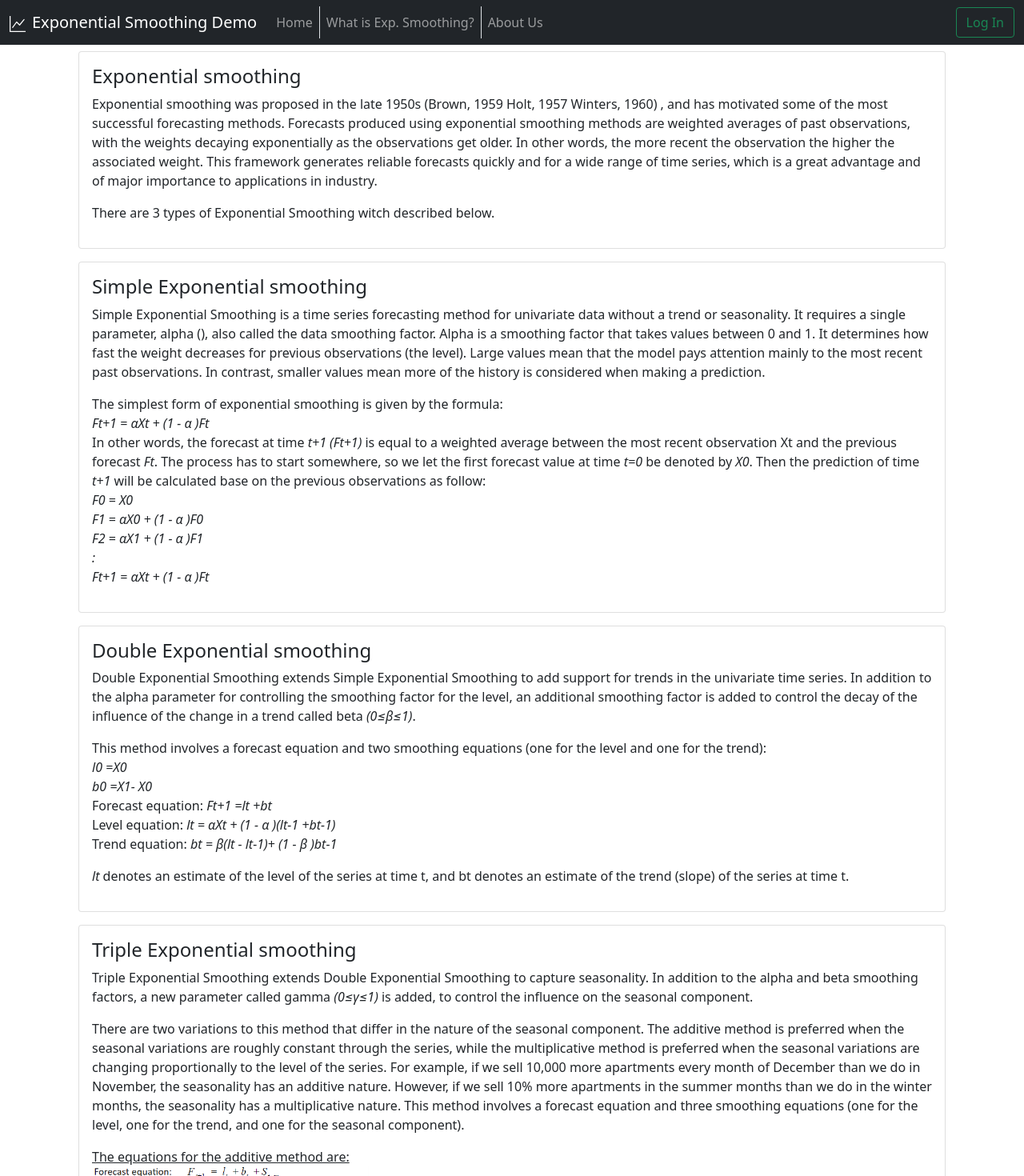
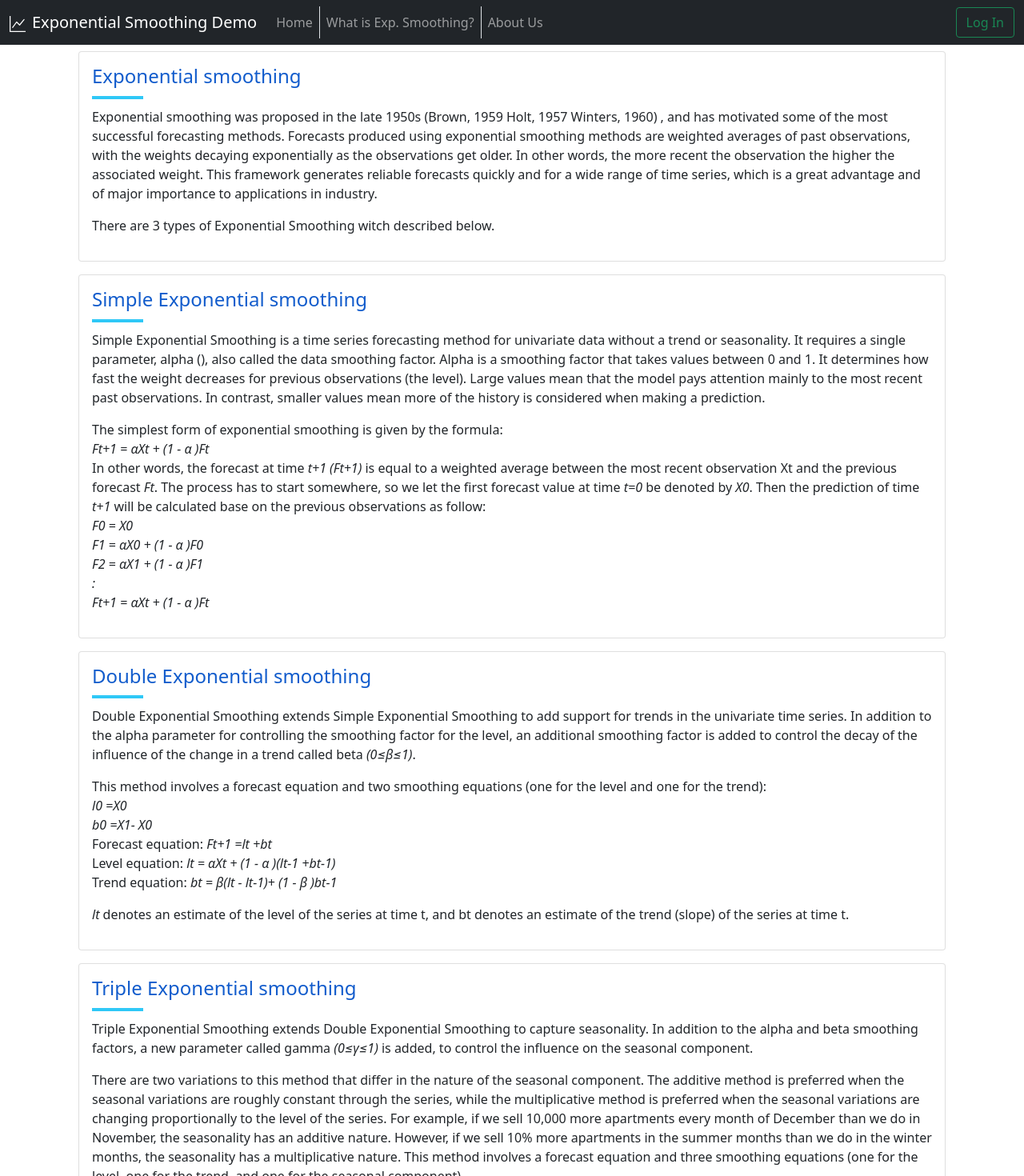
Before and after one commit to shuky-shukrun/Exponential-Smoothing-Demo, a React (Create React App) app: page /what-is in a window 1280 px wide. Shown: the top 1470 px of the page at 80% size. Built offline with nearby package versions, Linux system fonts and the light colour scheme; no server answers.

Commit message:
layout fixes

```diff
--- a/public/index.html
+++ b/public/index.html
@@ -5,10 +5,7 @@
     <link rel="icon" href="%PUBLIC_URL%/favicon.ico" />
     <meta name="viewport" content="width=device-width, initial-scale=1" />
     <meta name="theme-color" content="#000000" />
-    <meta
-      name="description"
-      content="Web site created using create-react-app"
-    />
+    <meta name="description" content="Exponential Smoothing Demonstration" />
     <link rel="apple-touch-icon" href="%PUBLIC_URL%/logo192.png" />
     <!--
       manifest.json provides metadata used when your web app is installed on a
--- a/src/pages/about-us/about-general.jsx
+++ b/src/pages/about-us/about-general.jsx
@@ -7,8 +7,8 @@ const AboutGeneral = (props) => {
             <h3 className="main-heading">About Us</h3>
             <div className="underline "></div>
             <p>
-              This demo system is our final project on 'Advanced WEB technology'
-              course.
+              This demo system is our final project on 'Advanced WEB
+              Technologies' course.
               <br></br>
               The system allows the user to run three different methods of
               exponential smoothing and optimize the smoothing parameters in a
--- a/src/pages/about-us/about-service.jsx
+++ b/src/pages/about-us/about-service.jsx
@@ -7,10 +7,10 @@ const AboutService = (props) => {
       <div className="container">
         <div className="row">
           <div className="col-md-12 mb-4">
-            <h3 className="main-heading">Our Service</h3>
+            <h3 className="main-heading ">Our Service</h3>
             <div className="underline"></div>
           </div>
-          <div className="col-md-4 text-center">
+          <div className="col-lg-4 text-center p-3">
             <ServiceHead
               icon={<GraphUp className="me-4" size="100" />}
               name="Exponential Smoothing Demo"
@@ -24,14 +24,14 @@ const AboutService = (props) => {
               Triple Exponential Smoothing
             </p>
           </div>
-          <div className="col-md-4 text-center">
+          <div className="col-lg-4 text-center p-3">
             <ServiceHead
               icon={<Save className="me-4" size="100" />}
               name="Save your data"
             />
-            <p>Save your data for reuse in the demo</p>
+            <p>Save your data in firebase database for reuse in the demo</p>
           </div>
-          <div className="col-md-4 text-center">
+          <div className="col-lg-4 text-center p-3">
             <ServiceHead
               icon={<InfoCircle className="me-4" size="100" />}
               name="What is Exponential Smoothing?"
--- a/src/pages/about-us/about-team.jsx
+++ b/src/pages/about-us/about-team.jsx
@@ -16,12 +16,12 @@ const AboutTeam = (props) => {
           <TeamMember
             src={MorPic}
             name="Mor Skurka"
-            title="Software Engineer Student"
+            title="Software Engineering Student"
           />
           <TeamMember
             src={ShukyPic}
             name="Shuky Shukrun"
-            title="Software Engineer Student"
+            title="Software Engineering Student"
           />
           <TeamMember
             src={UziPic}
--- a/src/pages/about-us/team-member.jsx
+++ b/src/pages/about-us/team-member.jsx
@@ -1,6 +1,6 @@
 const TeamMember = (props) => {
   return (
-    <div className="col-md-4">
+    <div className="col-md-4 mb-4">
       <div className="card shadow">
         <img src={props.src} className="border-bottom m-3" alt="" />
         <div className="card-body">
--- a/src/pages/what-is/what-is-double.jsx
+++ b/src/pages/what-is/what-is-double.jsx
@@ -3,7 +3,12 @@ import Card from "../../components/card";
 const WhatIsDouble = (props) => {
   return (
     <Card className={props.className ? props.className : ""}>
-      <h4 className="card-title">{props.title} Exponential smoothing</h4>
+      <div>
+        <h4 className="card-title main-heading ">
+          {props.title} Exponential smoothing
+        </h4>
+        <div className="underline"></div>
+      </div>
       <p>
         Double Exponential Smoothing extends Simple Exponential Smoothing to add
         support for trends in the univariate time series. In addition to the
--- a/src/pages/what-is/what-is-general.jsx
+++ b/src/pages/what-is/what-is-general.jsx
@@ -3,7 +3,10 @@ import Card from "../../components/card";
 const WhatIsGeneral = (props) => {
   return (
     <Card className={`mx-3 ${props.className ? props.className : ""}`}>
-      <h4 className="card-title">Exponential smoothing</h4>
+      <div>
+        <h4 className="card-title main-heading ">Exponential smoothing</h4>
+        <div className="underline"></div>
+      </div>{" "}
       <p>
         Exponential smoothing was proposed in the late 1950s (Brown, 1959 Holt,
         1957 Winters, 1960) , and has motivated some of the most successful
--- a/src/pages/what-is/what-is-simple.jsx
+++ b/src/pages/what-is/what-is-simple.jsx
@@ -3,7 +3,12 @@ import Card from "../../components/card";
 const WhatIsSimple = (props) => {
   return (
     <Card className={props.className ? props.className : ""}>
-      <h4 className="card-title">{props.title} Exponential smoothing</h4>
+      <div>
+        <h4 className="card-title main-heading ">
+          {props.title} Exponential smoothing
+        </h4>
+        <div className="underline"></div>
+      </div>
       <p>
         Simple Exponential Smoothing is a time series forecasting method for
         univariate data without a trend or seasonality. It requires a single
--- a/src/pages/what-is/what-is-triple.jsx
+++ b/src/pages/what-is/what-is-triple.jsx
@@ -5,7 +5,12 @@ import TripMultEquation from "../../images/trip-mult-equations.png";
 const WhatIsTriple = (props) => {
   return (
     <Card className={props.className ? props.className : ""}>
-      <h4 className="card-title">{props.title} Exponential smoothing</h4>
+      <div>
+        <h4 className="card-title main-heading ">
+          {props.title} Exponential smoothing
+        </h4>
+        <div className="underline"></div>
+      </div>
       <p>
         Triple Exponential Smoothing extends Double Exponential Smoothing to
         capture seasonality. In addition to the alpha and beta smoothing
```
Also changed, not shown: 1 other file (tests, documents, lock files or other folders).
